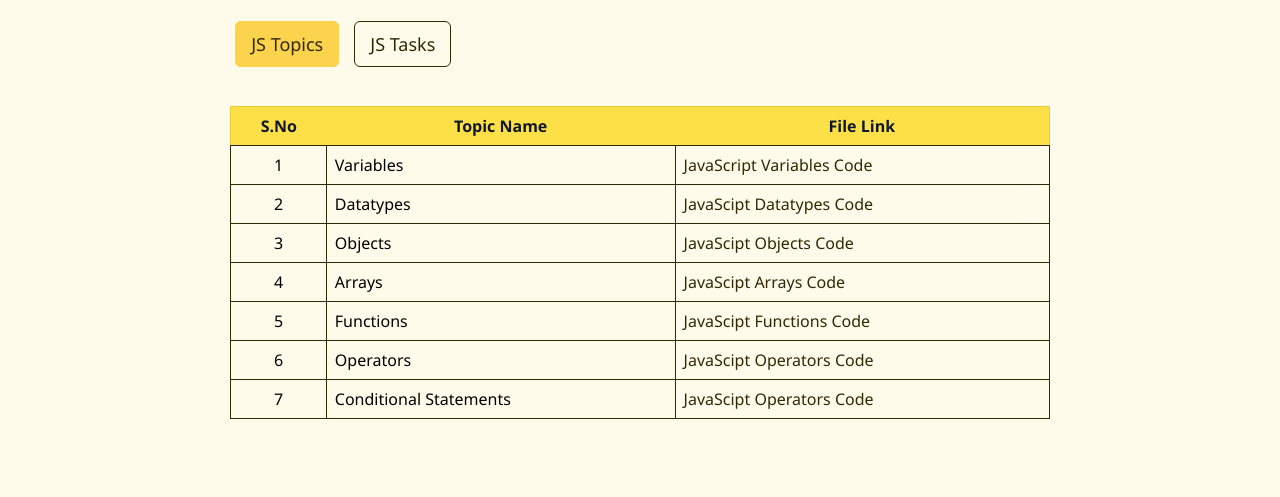
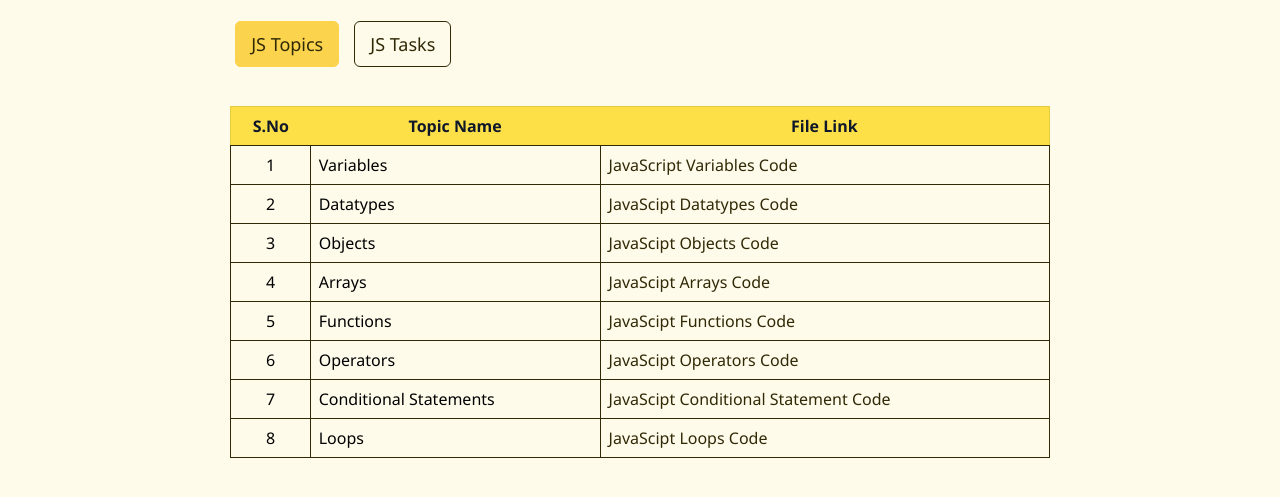
Before and after one commit to er-arunkumarselvam/JavaScript-Course, a plain HTML site: page index.html in a window 1280 px wide. Shown: the part 111-608 px from the top of the page. Drawn offline with Linux system fonts and the light colour scheme.

Commit message:
update link

```diff
--- a/index.html
+++ b/index.html
@@ -74,7 +74,12 @@
           <tr>
             <td>7</td>
             <td>Conditional Statements</td>
-            <td><a href="https://github.com/er-arunkumarselvam/JavaScript-Course/blob/main/JS%20Course/assets/js/conditionalstatements.js" target="_blank">JavaScipt Operators Code</a></td>
+            <td><a href="https://github.com/er-arunkumarselvam/JavaScript-Course/blob/main/JS%20Course/assets/js/conditionalstatements.js" target="_blank">JavaScipt Conditional Statement Code</a></td>
+          </tr>
+          <tr>
+            <td>8</td>
+            <td>Loops</td>
+            <td><a href="https://github.com/er-arunkumarselvam/JavaScript-Course/blob/main/JS%20Course/assets/js/Loops.js" target="_blank">JavaScipt Loops Code</a></td>
           </tr>
         </table>
       </div>
```
